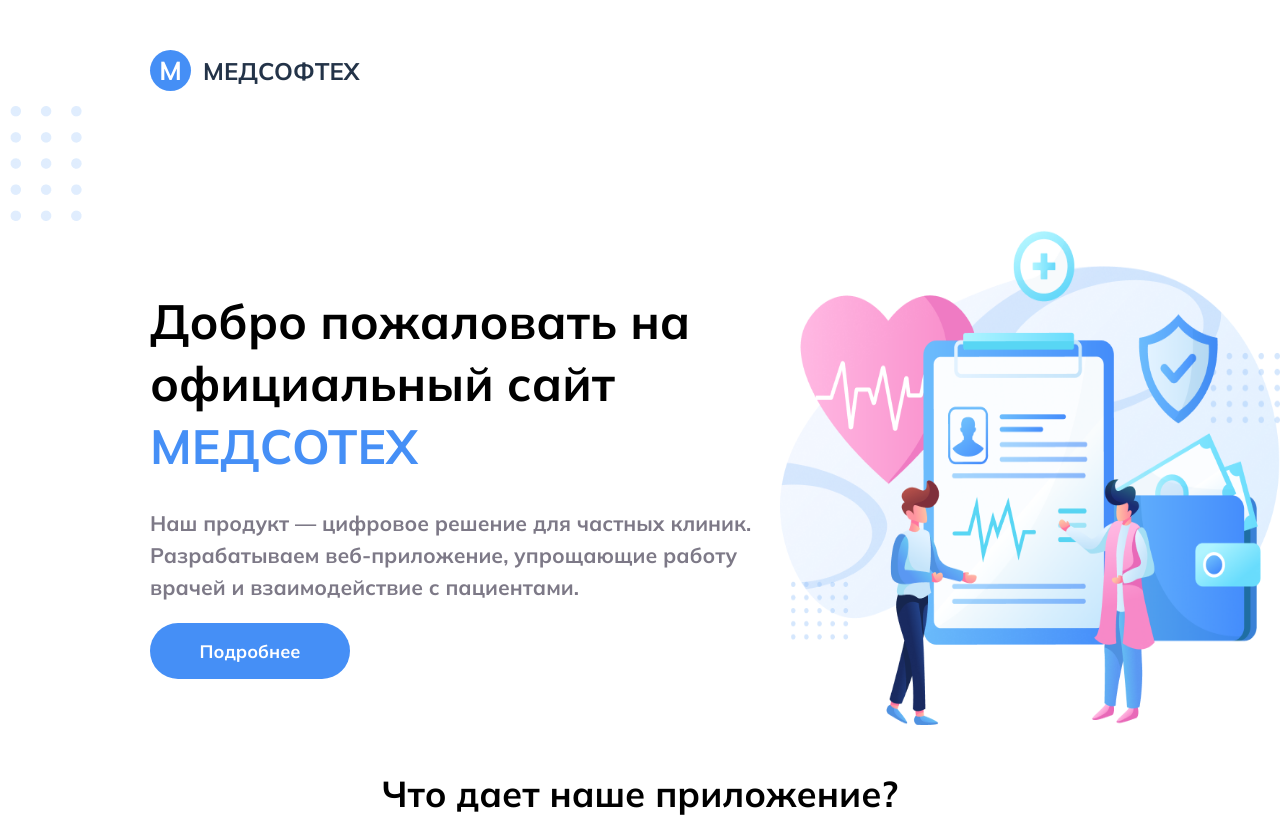
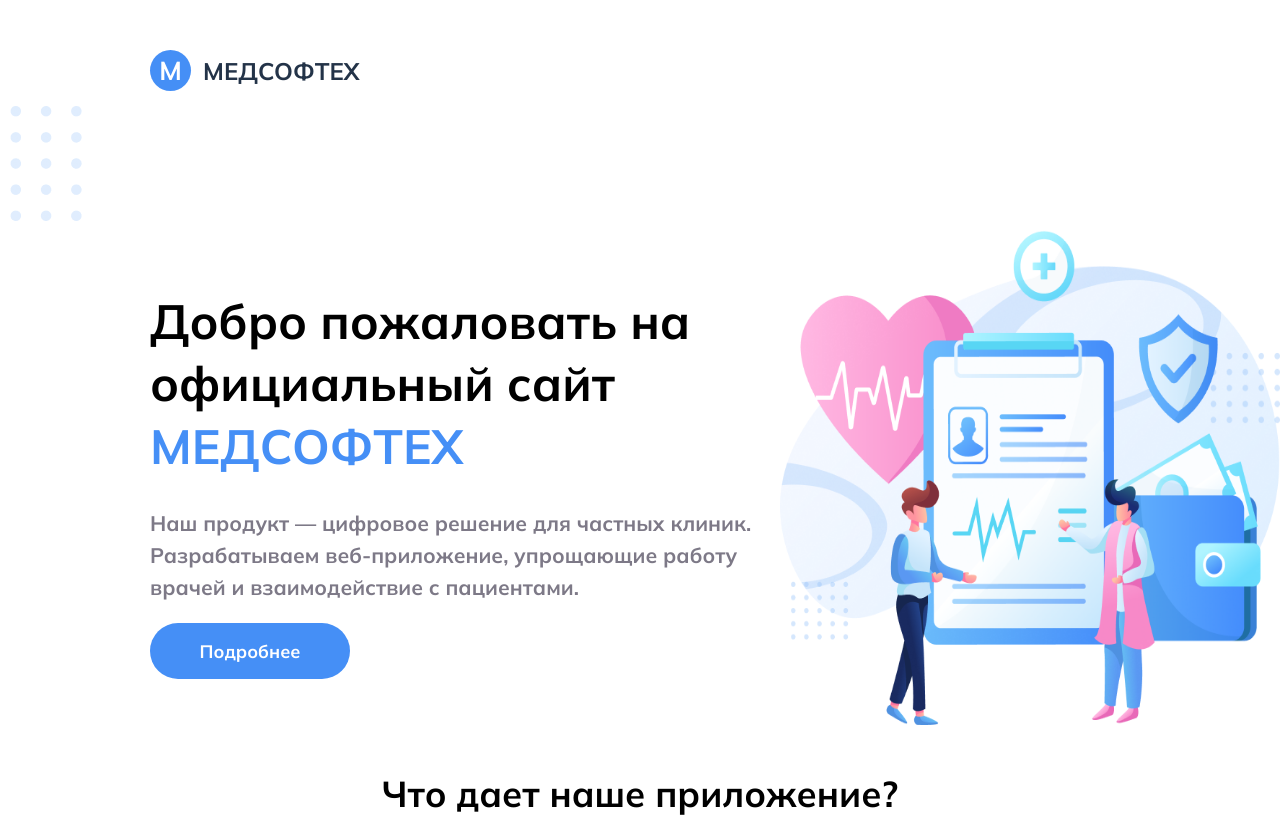
Before and after one commit to NikolayFrontEnd/MedSofTeh, a React (Vite) app: page / in a window 1280 px wide. Shown: the top 817 px of the page. Built offline with nearby package versions, Linux system fonts and the light colour scheme.

Commit message:
Добавил букву Ф

```diff
--- a/src/compontets/Main/Main.tsx
+++ b/src/compontets/Main/Main.tsx
@@ -18,7 +18,7 @@ export function Main({ descriptionRef }: MainProps) {
         <div className={styles.mainBlock}>
                     <div className={styles.mainWords}>
 <div>Добро пожаловать на официальный сайт</div>
-<div><span className={styles.companyName}>МЕДСОТЕХ</span></div>
+<div><span className={styles.companyName}>МЕДСОФТЕХ</span></div>
 
          </div>
         <div className = {styles.descriptionWord}>
```
